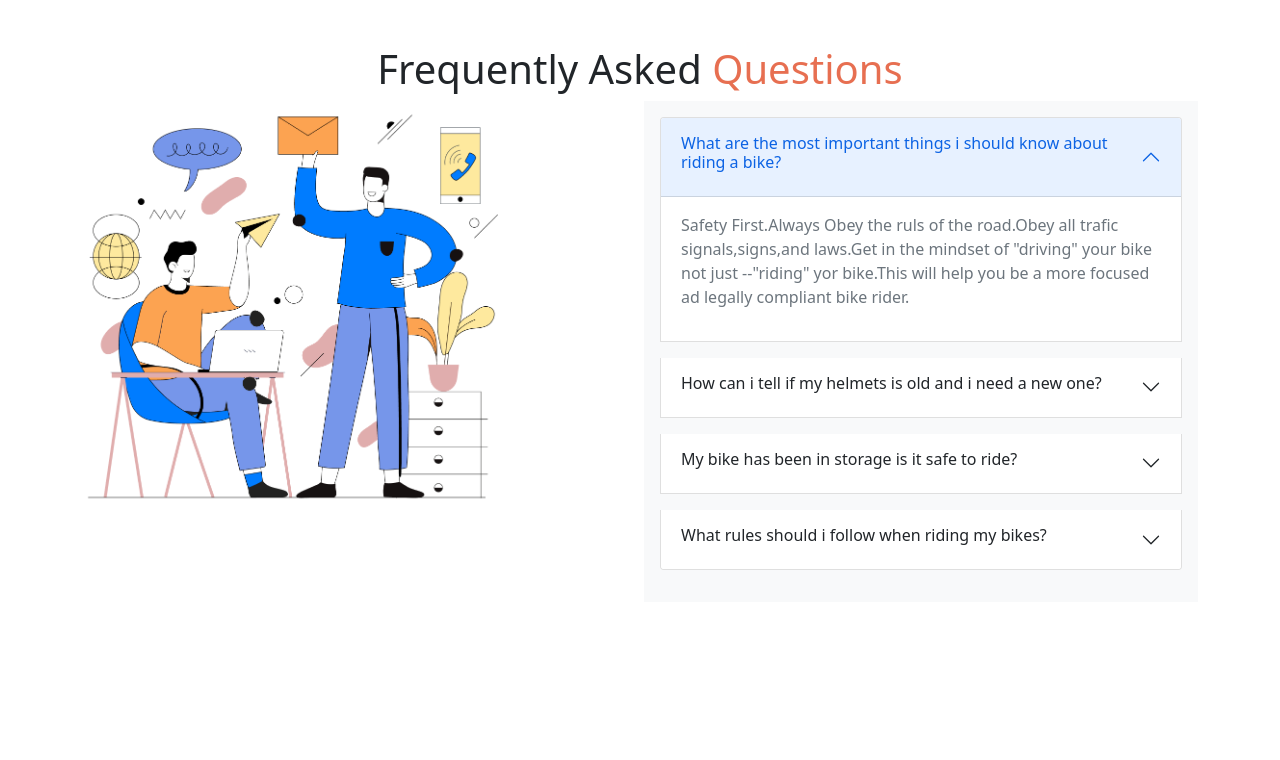
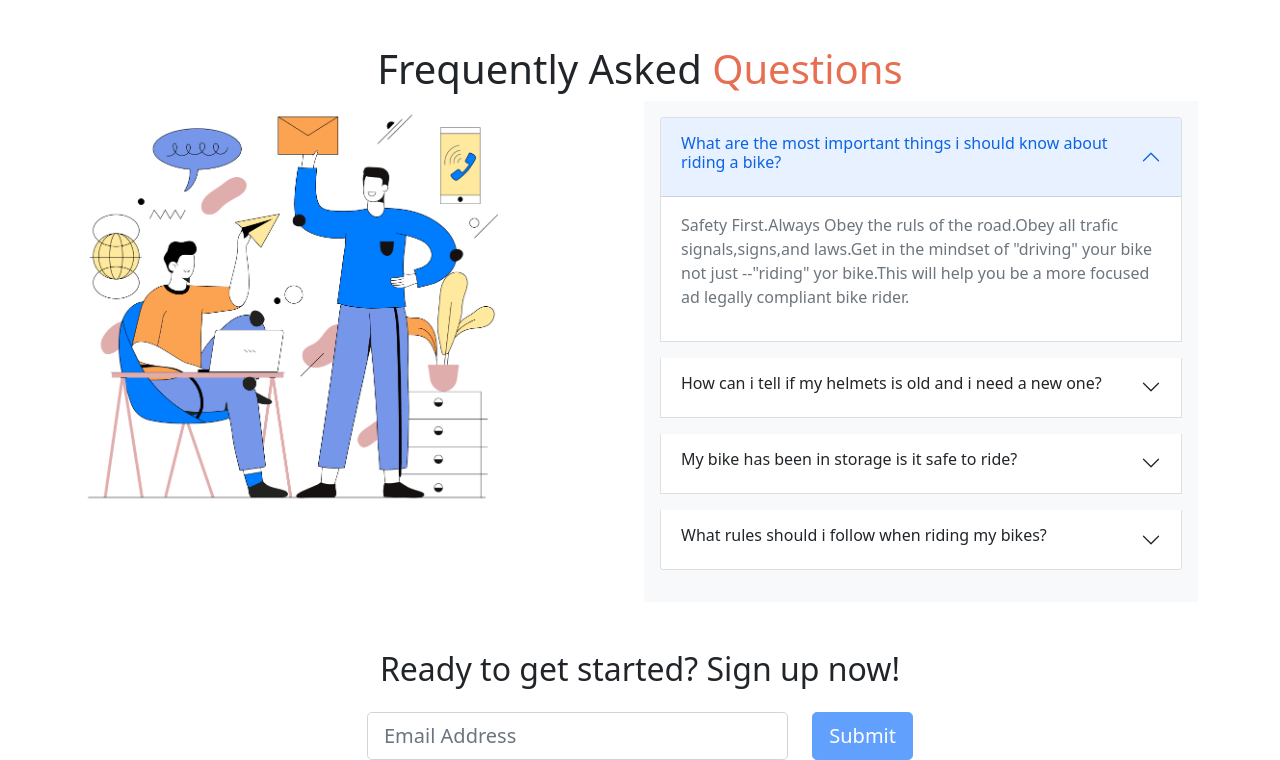
Before and after one commit to MusfiqurRahma/honda-CBR-bootstrap, a plain HTML site: page index.html in a window 1280 px wide. Shown: the part 2288-3048 px from the top of the page. Before the commit the page ends 2890 px from the top, so only its background shows below. Drawn offline with nearby package versions, Linux system fonts and the light colour scheme.

Commit message:
signup added

```diff
--- a/css/style.css
+++ b/css/style.css
@@ -24,4 +24,4 @@ img:hover {
   .fa-star{
       color: #e76f51;
   }
- /* freequently asked section */
+ /* signup section */
--- a/index.html
+++ b/index.html
@@ -260,7 +260,43 @@
         </section>
      </main>
      <footer>
-
+          <!-- signup section-->
+        <section class="call-to-action text-dark text-center mt-5" id="signup">
+          <div class="container position-relative">
+              <div class="row justify-content-center">
+                  <div class="col-xl-6">
+                      <h2 class="mb-4">Ready to get started? Sign up now!</h2>
+                      <form class="form-subscribe" id="contactFormFooter" data-sb-form-api-token="API_TOKEN">
+                          <!-- Email address input-->
+                          <div class="row">
+                              <div class="col">
+                                  <input class="form-control form-control-lg" id="emailAddressBelow" type="email" placeholder="Email Address" data-sb-validations="required,email" />
+                                  <div class="invalid-feedback text-white" data-sb-feedback="emailAddressBelow:required">Email Address is required.</div>
+                                  <div class="invalid-feedback text-white" data-sb-feedback="emailAddressBelow:email">Email Address Email is not valid.</div>
+                              </div>
+                              <div class="col-auto"><button class="btn btn-primary btn-lg disabled" id="submitButton" type="submit">Submit</button></div>
+                          </div>
+                          <!-- Submit success message-->
+                          <!---->
+                          <!-- This is what your users will see when the form-->
+                          <!-- has successfully submitted-->
+                          <div class="d-none" id="submitSuccessMessage">
+                              <div class="text-center mb-3">
+                                  <div class="fw-bolder">Form submission successful!</div>
+                                  <p>To activate this form, sign up at</p>
+                                  <a class="text-white" href="https://startbootstrap.com/solution/contact-forms">https://startbootstrap.com/solution/contact-forms</a>
+                              </div>
+                          </div>
+                          <!-- Submit error message-->
+                          <!---->
+                          <!-- This is what your users will see when there is-->
+                          <!-- an error submitting the form-->
+                          <div class="d-none" id="submitErrorMessage"><div class="text-center text-danger mb-3">Error sending message!</div></div>
+                      </form>
+                  </div>
+              </div>
+          </div>
+      </section>
      </footer>
     <!-- js bundle link -->
     <script src="https://cdn.jsdelivr.net/npm/bootstrap@5.0.2/dist/js/bootstrap.bundle.min.js" integrity="sha384-MrcW6ZMFYlzcLA8Nl+NtUVF0sA7MsXsP1UyJoMp4YLEuNSfAP+JcXn/tWtIaxVXM" crossorigin="anonymous"></script>
```
Also changed, not shown: images/ice.webp (added).
